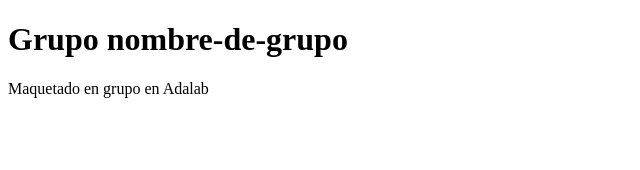
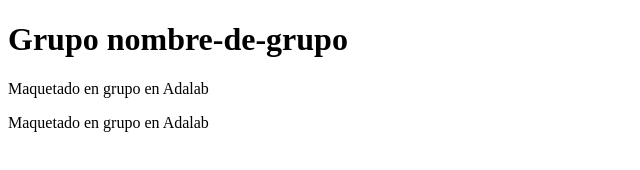
Before and after one commit to ana-sanchez/control-versiones, a plain HTML site: page index.html in a window 1280 px wide. Shown: the whole page, without its empty margins (0-640 px from the left). Drawn offline with Linux system fonts and the light colour scheme.

```diff
--- a/index.html
+++ b/index.html
@@ -14,6 +14,7 @@
     </main>
     <footer>
         <p>Maquetado en grupo en Adalab</p>
+        <p>Maquetado en grupo en Adalab</p>
     </footer>
 </body>
 </html>
```
